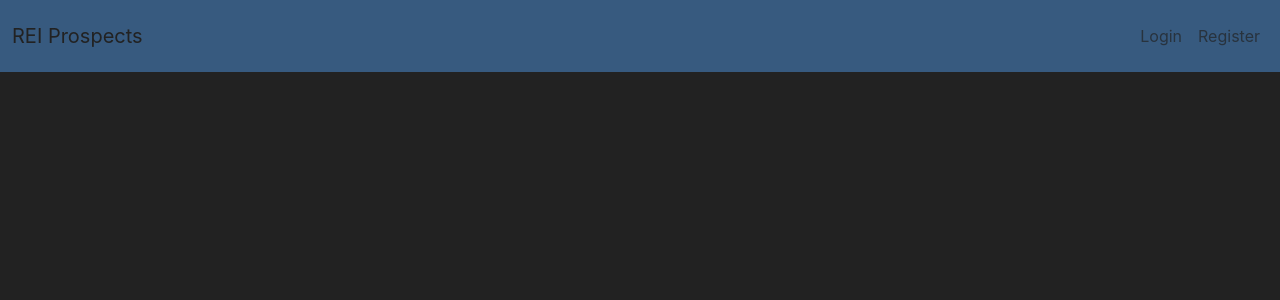
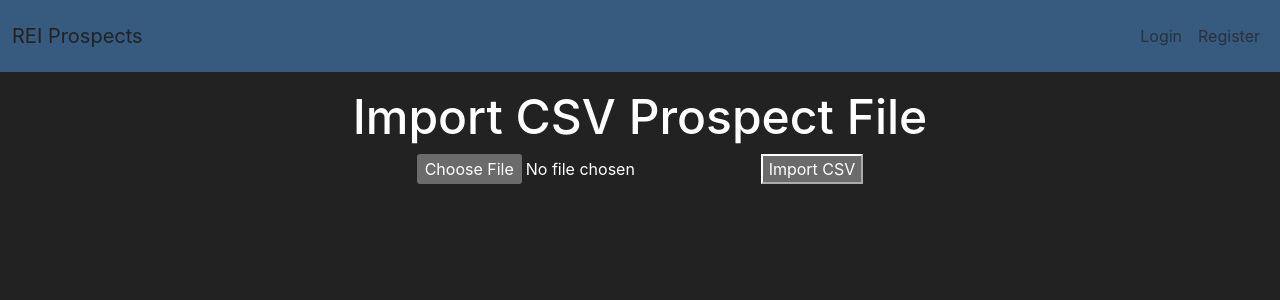
Before and after one commit to mammone70/rei_prospects_web, a React (Create React App) app: page /csvUpload in a window 1280 px wide. Shown: the top 300 px of the page. Built offline with nearby package versions, Linux system fonts and the light colour scheme; no server answers; sample sign-in values are in the browser's storage.

Commit message:
Begin CSV import page

```diff
--- a/src/App.js
+++ b/src/App.js
@@ -9,6 +9,7 @@ import { AuthContextProvider } from "./context/AuthContext";
 import { ToastContextProvider } from "./context/ToastContext";
 import Prospects from "./pages/Prospects";
 import EditProspect from "./pages/EditProspect";
+import CSVUpload from "./pages/CSVUpload";
 
 const App = () => {
   return (
@@ -21,6 +22,7 @@ const App = () => {
             <Route exact path="/register" element={<Register />} />
             <Route exact path="/create" element={<CreateProspect />} />
             <Route exact path="/prospects" element={<Prospects />} />
+            <Route exact path="/csvUpload" element={<CSVUpload />} />
             <Route path="/edit/:id" element={<EditProspect />} />
           </Routes>
         </Layout>
--- a/src/components/Navbar.js
+++ b/src/components/Navbar.js
@@ -29,6 +29,11 @@ const Navbar = ({title = "REI Prospects"}) => {
                             <li className="nav-item">
                                 <Link to="/create" className="nav-link">
                                     Add Prospect
+                                </Link>
+                            </li>
+                            <li className="nav-item">
+                                <Link to="/csvUpload" className="nav-link">
+                                    Upload Prospects
                                 </Link>
                             </li>
                             <li className="nav-item"
--- /dev/null
+++ b/src/pages/CSVUpload.js
@@ -0,0 +1,73 @@
+import React, { useEffect, useState } from 'react'
+
+const CSVUpload = props => {
+    const [loading, setLoading] = useState(false);
+    const [prospectFields, setProspectFields] = useState([]);
+
+    const [file, setFile] = useState();
+
+    const fileReader = new FileReader();
+
+    useEffect(() => {
+        const fetchData = async () => {
+            setLoading(true);
+            try {
+                const res = await fetch(`${process.env.REACT_APP_API_SERVER_URL}/CSVUpload/FieldMapping`,
+                    {
+                        method: "GET",
+                        headers: {
+                            Authorization: `Bearer ${localStorage.getItem("token")}`,
+                    },
+                });
+            const result = await res.json();
+            if (!result.error) {
+                setProspectFields(result.data);
+                setLoading(false);
+            } else {
+                console.log(result);
+                setLoading(false);
+            }
+            } catch (err) {
+                console.log(err);
+            }
+        };
+        fetchData();
+        }, []);
+
+    const handleOnChange = (e) => {
+        setFile(e.target.files[0]);
+    };
+
+    const handleOnSubmit = (e) => {
+        e.preventDefault();
+
+        if (file) {
+        fileReader.onload = function (event) {
+            const csvOutput = event.target.result;
+        };
+
+        fileReader.readAsText(file);
+        }
+    };
+    return (
+        <div style={{ textAlign: "center" }}>
+            <h1>Import CSV Prospect File</h1>
+            <form>
+                <input
+                    type={"file"}
+                    accept={".csv"}
+                    onChange={handleOnChange}
+                    id={"csvFileInput"}
+                    />
+                <button
+                    onClick={(e) => {
+                        handleOnSubmit(e);
+                    }}>
+                    Import CSV
+                </button>
+            </form>
+        </div>
+    )
+}
+
+export default CSVUpload
```
